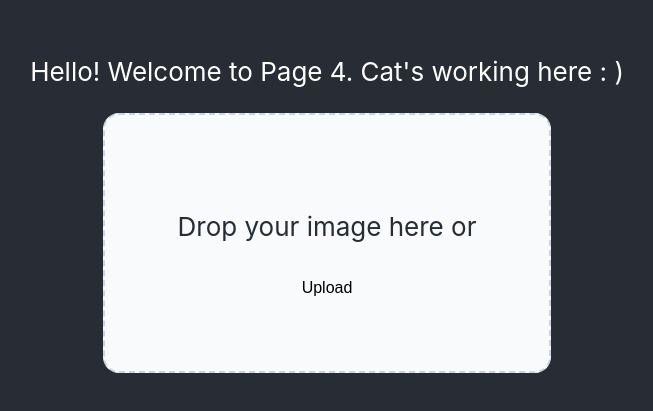
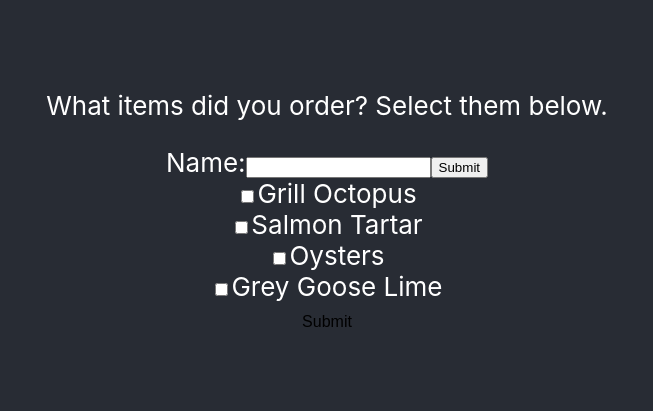
Before and after one commit to dterr/fraction, a React (Create React App) app in the folder frontend-react-draft/: page /page4 in a window 1280 px wide. Shown: the part 201-612 px from the top of the page, without its empty margins (313-966 px from the left). Built offline with nearby package versions, Linux system fonts and the light colour scheme.

Commit message:
Added name submit box and checkboxes with foods

```diff
--- a/frontend-react-draft/src/components/Page4.js
+++ b/frontend-react-draft/src/components/Page4.js
@@ -5,31 +5,110 @@
 class Page4 extends React.Component {
   constructor(props) {
     super(props);
+    this.state = {value: ''};
+
+    this.handleChange = this.handleChange.bind(this);
+    this.handleSubmit = this.handleSubmit.bind(this);
+  }
+
+  state = {
+    isChecked: false,
+  }
+
+  toggleCheckBoxChange = () => {
+    const{handleCheckboxChange, label} = this.props;
+
+    this.setState(({isChecked}) => (
+      {
+        isChecked: !isChecked,
+      }
+    ));
+
+    handleCheckboxChange(label);
+  }
+
+  handleChange(event) {
+    this.setState({value: event.target.value});
+  }
+
+  handleSubmit(event) {
+    alert('Name: ' + this.state.value);
+    event.preventDefault();
   }
 
   render() {
+    const{label} = this.props;
+    const{isChecked} = this.state;
     return (
           <div className="App">
               <header className="App-header">
                 <p>
-                  Hello! Welcome to Page 4. Cat's working here
+                  What items did you order? Select them below.
+                </p>
+                <form onSubmit={this.handleSubmit}>
+                  <label>
+                    Name:
+                    <input type="text" value={this.state.value} onChange= {this.handleChange} />
+                  </label>
+                  <input type="submit" value="Submit" />
+                </form>
 
-                  : )
-                </p>
+                <div className="checkbox">
+                  <label>
+                    <input type="checkbox" id="grill_octopus" name="grill_octopus" value={label} checked={isChecked} onChange={this.toggleCheckboxChange}/>
+                    {label}
+                    <label htmlFor="grill_octopus">Grill Octopus</label>
+                  </label>
+                </div>
 
-                <form id="form-img-upload" accept="image/png, image/jpeg, image/jpg">
-                <input type="image" id="input-img-upload" multiple={false} />
-                <label id="label-img-upload" htmlFor="input-img-upload">
-                  <div>
-                    <p id="form-img-text">Drop your image here or</p>
-                    <Link to="/page6/"><button className="upload-button">Upload</button></Link>
-                  </div>
-                </label>
-              </form>
+                <div className="checkbox">
+                  <label>
+                    <input type="checkbox" id="salmon_tartar" name="salmon_tartar" value={label} checked={isChecked} onChange={this.toggleCheckboxChange}/>
+                    {label}
+                    <label htmlFor="salmon_tartar">Salmon Tartar</label>
+                  </label>
+                </div>
+
+                <div className="checkbox">
+                  <label>
+                    <input type="checkbox" id="oysters" name="oysters" value={label} checked={isChecked} onChange={this.toggleCheckboxChange}/>
+                    {label}
+                    <label htmlFor="oysters">Oysters</label>
+                  </label>
+                </div>
+
+                <div className="checkbox">
+                  <label>
+                    <input type="checkbox" id="grey_goose" name="grey_goose" value={label} checked={isChecked} onChange={this.toggleCheckboxChange}/>
+                    {label}
+                    <label htmlFor="grey_goose">Grey Goose Lime</label>
+                  </label>
+                </div>
+
+                <div>
+                  <Link to="/page6/"><button className="upload-button">Submit</button></Link>
+                </div>
+
+
+
+                {/* <form id="form-img-upload" accept="image/png, image/jpeg, image/jpg"> */}
+                {/* <input type="image" id="input-img-upload" multiple={false} /> */}
+                {/* <label id="label-img-upload" htmlFor="input-img-upload"> */}
+                  {/* <div> */}
+                    {/* <p id="form-img-text">Drop your image here or</p> */}
+                    {/* <Link to="/page6/"><button className="upload-button">Upload</button></Link> */}
+                  {/* </div>  */}
+                {/* </label> */}
+              {/* </form> */}
               </header>
           </div>
     );
   }
 }
 
+// Checkbox.propTypes = {
+  // label: PropTypes.string.isRequired,
+  // handleCheckboxChange: PropTypes.func.isRequired,
+// };
+
 export default Page4;
```
